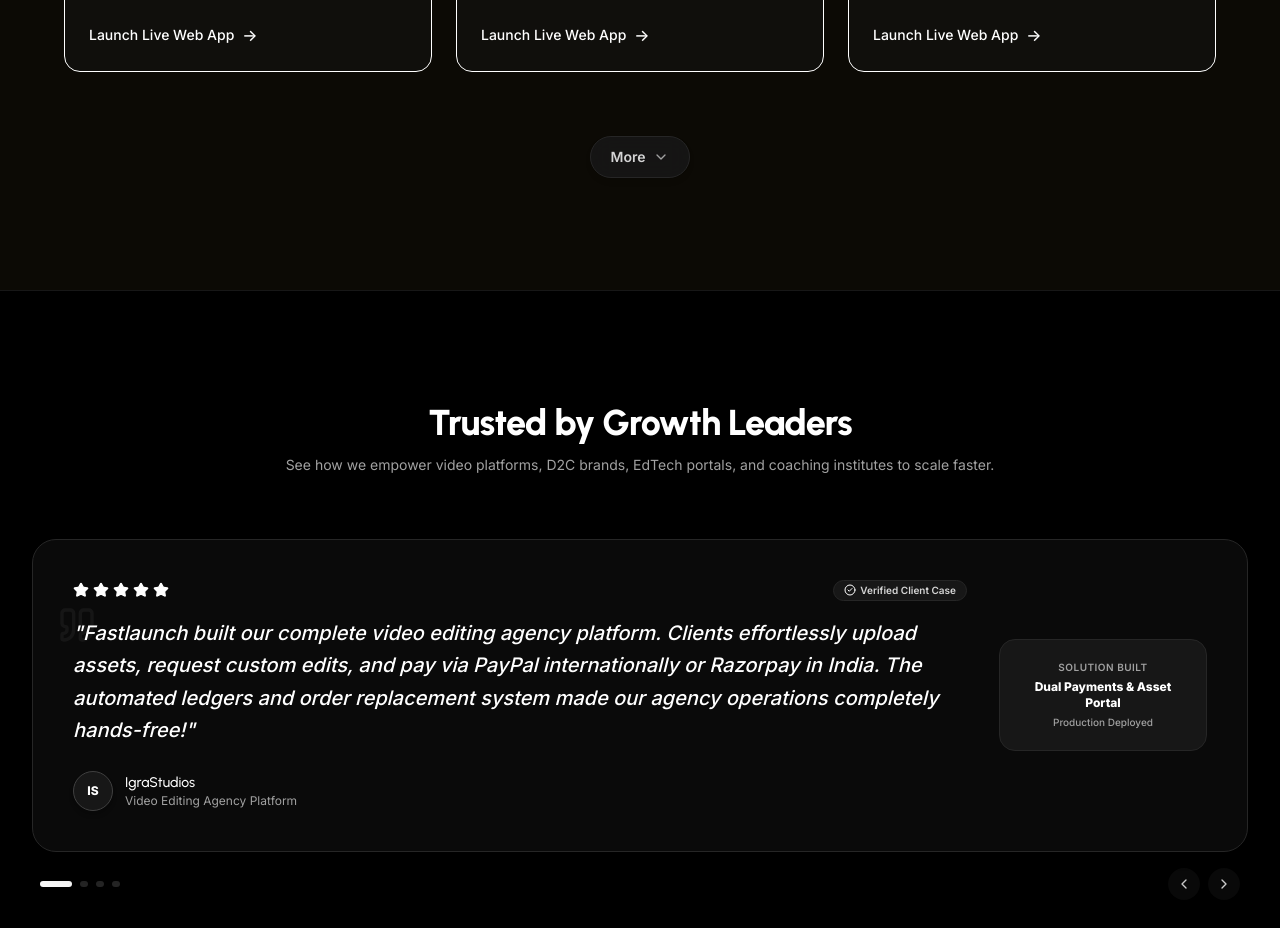
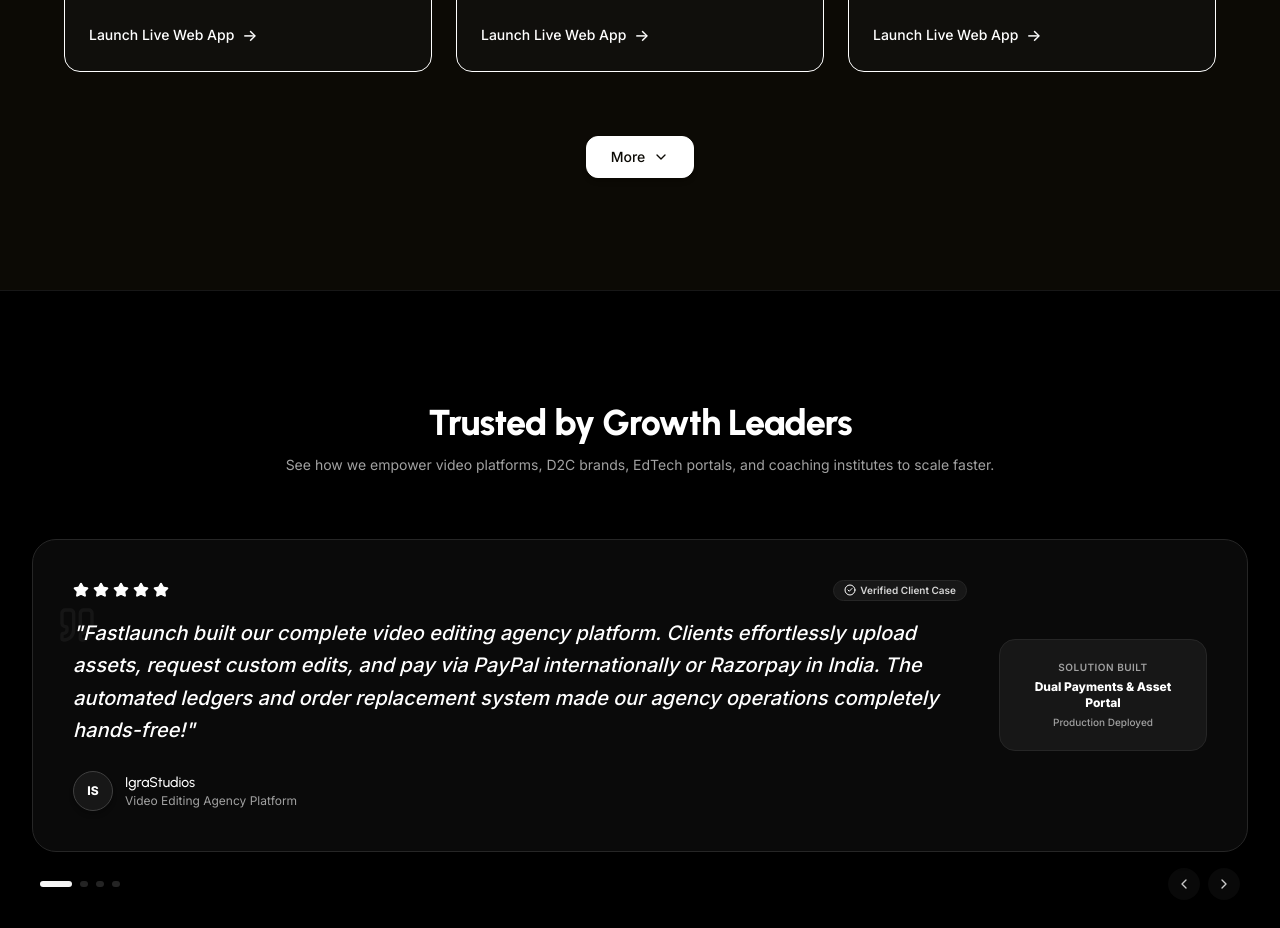
Before and after one commit to Satya-Prakash-Dwivedi/fastlaunch, a React (Vite) app: page / in a window 1280 px wide. Shown: the part 7160-8088 px from the top of the page. Built offline with nearby package versions, Linux system fonts and the light colour scheme; no server answers.

Commit message:
style: update More button to white background with original square button shape

```diff
--- a/src/components/home/playground-teaser.jsx
+++ b/src/components/home/playground-teaser.jsx
@@ -190,13 +190,14 @@ export function PlaygroundTeaser() {
         {/* Action Button: "More" when collapsed, "Launch Full Sandbox" when expanded */}
         <div className="flex justify-center">
           {!showMore ? (
-            <button
+            <Button
               onClick={() => setShowMore(true)}
-              className="group inline-flex items-center gap-2 px-5 py-2.5 rounded-full bg-neutral-900/90 hover:bg-neutral-800 border border-neutral-800 hover:border-neutral-600 text-xs sm:text-sm font-semibold text-neutral-300 hover:text-white transition-all duration-200 shadow-md hover:shadow-lg backdrop-blur-md cursor-pointer"
+              variant="alternate"
+              className="px-6 py-2.5 text-sm font-bold shadow-md hover:scale-[1.02] flex items-center gap-2 cursor-pointer"
             >
               <span>{t('playgroundTeaser.more', 'More')}</span>
-              <ChevronDown className="w-4 h-4 text-neutral-400 group-hover:text-white group-hover:translate-y-0.5 transition-transform duration-200" />
-            </button>
+              <ChevronDown className="w-4 h-4" />
+            </Button>
           ) : (
             <Button
               asChild
```
